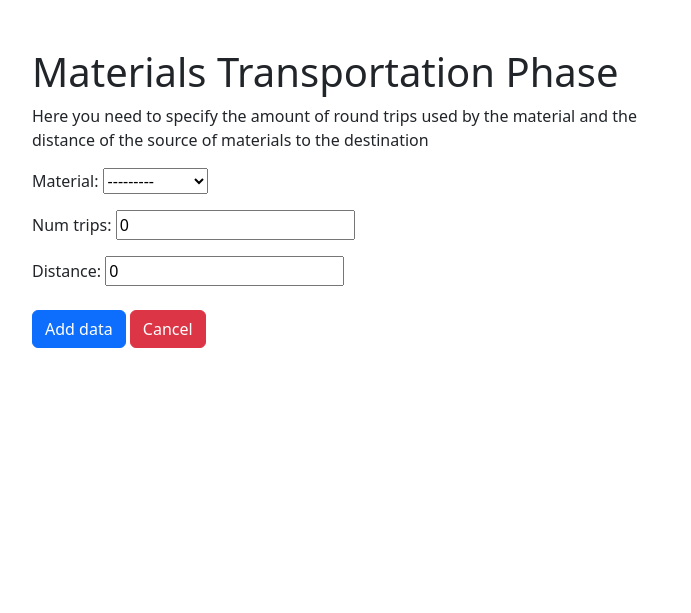
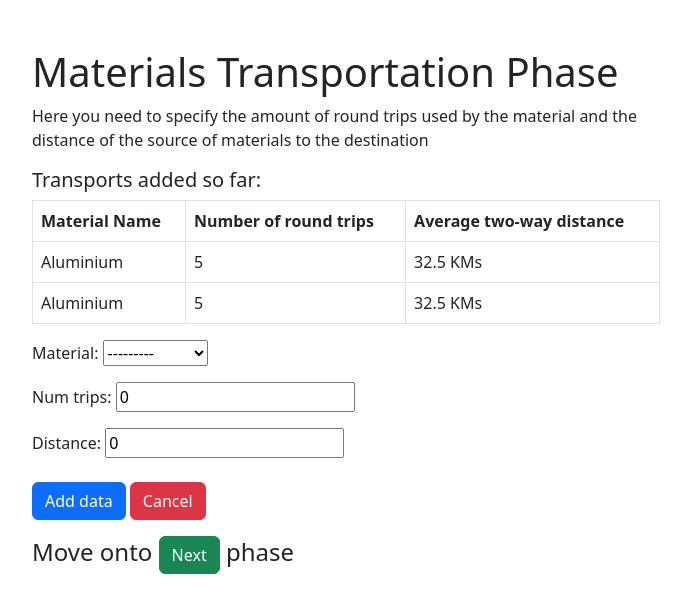
Before and after one commit to seraph-wing/coTwo, a Django app: page /9/transport/ in a window 1280 px wide. Shown: the part 56-669 px from the top of the page, without its empty margins (294-985 px from the left). Run offline with Django 4.2, Linux system fonts and the light colour scheme; data comes from the database, SQL or seed files in the repository; both versions use the stored data as it was after the commit; some libraries are stand-ins or nearby versions.

Commit message:
added same functionality in all phases to add multiple values

```diff
--- a/coTwo/models.py
+++ b/coTwo/models.py
@@ -97,7 +97,7 @@ class MaterialTransportation(models.Model):
         super(MaterialTransportation, self).save(*args, **kwargs)
 
     def get_absolute_url(self):
-        return reverse('coTwo:transport_create',kwargs = {'pk':self.project.pk})
+        return reverse('coTwo:transport_type_create',kwargs = {'pk':self.project.pk})
 
 
 class ProjectTransportation(models.Model):
@@ -117,7 +117,7 @@ class ProjectTransportation(models.Model):
         super(ProjectTransportation, self).save(*args, **kwargs)
 
     def get_absolute_url(self):
-        return reverse('coTwo:operation_create', kwargs={'pk': self.project.pk})
+        return reverse('coTwo:transport_create', kwargs={'pk': self.project.pk})
 
 
 
@@ -169,7 +169,7 @@ class MaterialMaintenance(models.Model):
         super(MaterialMaintenance, self).save(*args, **kwargs)
 
     def get_absolute_url(self):
-        return reverse('coTwo:project_detail', kwargs={'pk': self.project.pk})
+        return reverse('coTwo:maintenance_create', kwargs={'pk': self.project.pk})
 
 
 
--- a/coTwo/templates/coTwo/operations_create.html
+++ b/coTwo/templates/coTwo/operations_create.html
@@ -16,7 +16,7 @@
     {{ form.non_form_errors }}
     {{ form.as_p }}
     <p class = 'pt-2'>
-        <button type="submit" class="btn btn-primary"> Add data </button>
+        <button type="submit" class="btn btn-success"> Next Phase </button>
         <a href="{% url 'coTwo:index' %}" role="button" class="btn btn-danger"> Cancel</a>
     </p>
     </form>
--- a/coTwo/templates/coTwo/project_transport_create.html
+++ b/coTwo/templates/coTwo/project_transport_create.html
@@ -12,12 +12,32 @@
         {{ hidden_field.errors }}
         {{ hidden_field }}
     {% endfor %}
+    <h5>Transports added so far:</h5>
+    <table class="table table-bordered table-hover">
+    <thead class="thead-dark">
+        <tr>
+            <th scope="col">Material Name</th>
+            <th scope="col">Number of round trips</th>
+            <th scope="col">Average two-way distance</th>
+        </tr>
+    </thead>
+    <tbody >
+        {% for added_transport in added_transports %}
+            <tr>
+                <td>{{ added_transport.material }}</td>
+                <td>{{ added_transport.num_trips }}</td>
+                <td>{{ added_transport.distance}} KMs</td>
+            </tr>
+        {% endfor %}
+    </tbody>
+    </table>
     {% csrf_token %}
     {{ form.non_form_errors }}
     {{ form.as_p }}
     <p class = 'pt-2'>
         <button type="submit" class="btn btn-primary"> Add data </button>
         <a href="{% url 'coTwo:index' %}" role="button" class="btn btn-danger"> Cancel</a>
+        <h4>Move onto <a href="{% url 'coTwo:operation_create' pk=key %}" role="button" class="btn btn-success"> Next</a> phase</h4>
     </p>
     </form>
 {% endblock %}
--- a/coTwo/views.py
+++ b/coTwo/views.py
@@ -95,6 +95,14 @@ class TransportCreateView(generic.CreateView):
     template_name = 'coTwo/transport_create.html'
     fields = ['material', 'transport_type', 'mileage', 'fuel_factor']
 
+    def get_context_data(self, **kwargs):
+        context = super().get_context_data(**kwargs)
+        context['key'] = self.kwargs.get('pk')
+        context['added_transports'] = models.Project.objects.get(pk=self.kwargs.get('pk')).transport.all()
+
+        print(context)
+        #print(self.get_context_object_name(self))
+        return context
     def form_valid(self, form):
         form.instance.project = models.Project.objects.get(pk=self.kwargs.get('pk'))
         messages.add_message(
@@ -109,6 +117,15 @@ class ProjectTransportCreateView(generic.CreateView):
     model = models.ProjectTransportation
     template_name = 'coTwo/project_transport_create.html'
     fields = ['material', 'num_trips', 'distance']
+
+    def get_context_data(self, **kwargs):
+        context = super().get_context_data(**kwargs)
+        context['key'] = self.kwargs.get('pk')
+        context['added_transports'] = models.Project.objects.get(pk=self.kwargs.get('pk')).project_transport.all()
+
+        print(context)
+        # print(self.get_context_object_name(self))
+        return context
 
     def form_valid(self, form):
         form.instance.project = models.Project.objects.get(pk=self.kwargs.get('pk'))
@@ -142,6 +159,15 @@ class ManagementCreateView(generic.CreateView):
     template_name = 'coTwo/maintenance_create.html'
     fields = ['maintenance_materials', 'material_quantity', 'lifespan', 'rate_of_repair', 'repair_interval']
 
+    def get_context_data(self, **kwargs):
+        context = super().get_context_data(**kwargs)
+        context['key'] = self.kwargs.get('pk')
+        context['added_materials'] = models.Project.objects.get(pk=self.kwargs.get('pk')).maintenance.all()
+
+        #print(context)
+        #print(self.get_context_object_name(self))
+        return context
+
     def form_valid(self, form):
         form.instance.project = models.Project.objects.get(pk=self.kwargs.get('pk'))
         messages.add_message(
```
Also changed, not shown: coTwo/templates/coTwo/maintenance_create.html (+24 -0 lines), coTwo/templates/coTwo/transport_create.html (+22 -0 lines), db.sqlite3.
